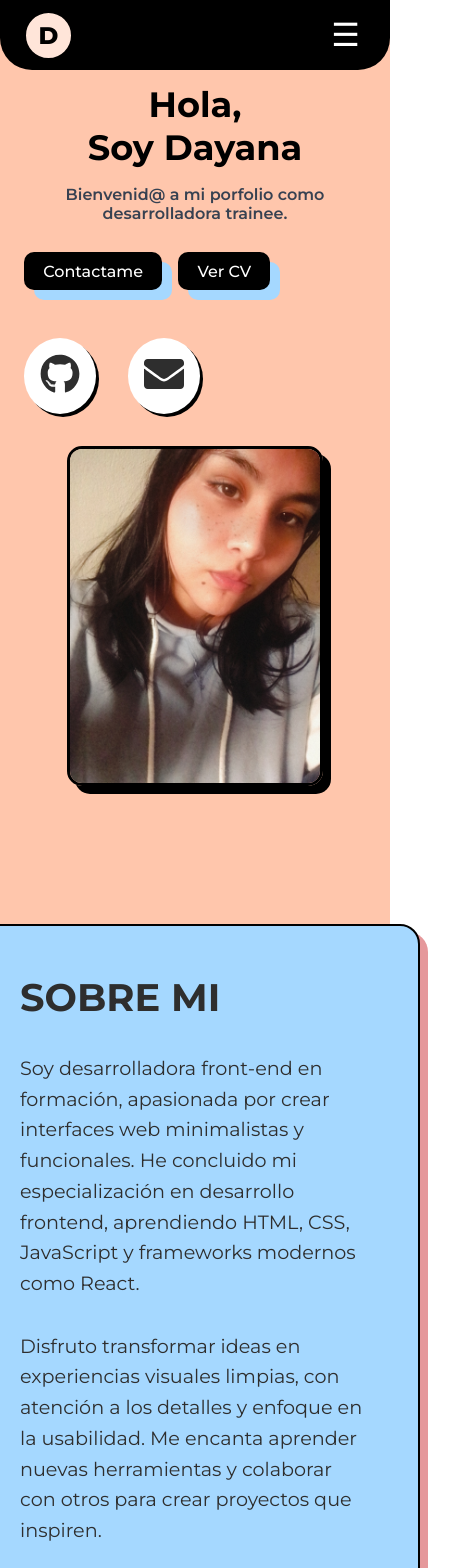
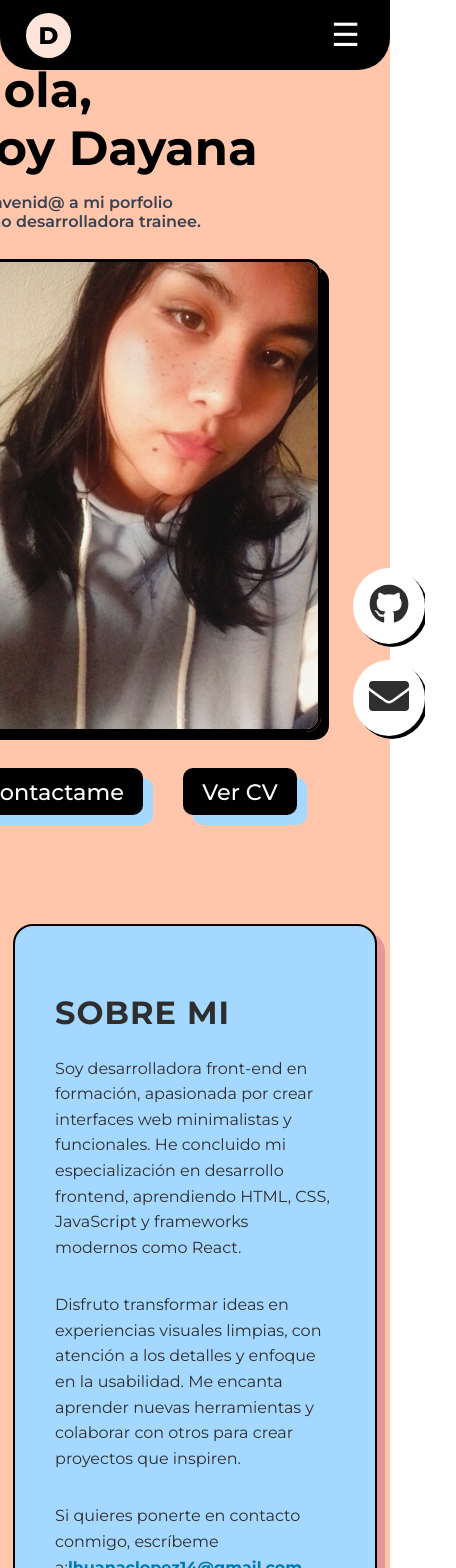
Before and after one commit to Bren-dan-Ny/portafolio, a React (Vite) app in the folder portfolio/: page / in a window 390 px wide. Shown: the top 1568 px of the page, 456 px wide, since content can reach past the window. Built offline with nearby package versions, Linux system fonts and the light colour scheme.

Commit message:
edit responsive

```diff
--- a/portfolio/src/components/Contacto.jsx
+++ b/portfolio/src/components/Contacto.jsx
@@ -6,6 +6,7 @@ function Contacto() {
       <div className="contacto-container">
         <h2>¡Contáctame!</h2>
 
+        <div className="box-item-contacto">
           <div className="contacto-item">
             <svg
               xmlns="http://www.w3.org/2000/svg"
@@ -40,6 +41,8 @@ function Contacto() {
               +51 901 715 166
             </a>
           </div>
+        </div>
+
         <div className="tecnologias">
           <h5>Este sitio está desarrollado con:</h5>
           <div className="tags">
--- a/portfolio/src/components/HeroSection.jsx
+++ b/portfolio/src/components/HeroSection.jsx
@@ -49,6 +49,58 @@ export default function HeroSection() {
           <img src={profile} alt="Dayana" />
         </div>
       </div>
+
+      {/*hero container - movile*/}
+
+      <div className="hero-mobile">
+        {/*titulo y subtitulo*/}
+        <div className="hero-text">
+          <h1>
+            Hola, <br />
+            Soy Dayana
+          </h1>
+          <h3>
+            Bienvenid@ a mi porfolio <br />
+            como desarrolladora trainee.
+          </h3>
+        </div>
+        {/*imagen , botones y redes sociales*/}
+        <div className="hero-media">
+          <div className="hero-actions">
+            <div className="hero-image">
+              <img src={profile} alt="Dayana" />
+            </div>
+            <div className="social-icons">
+              <a
+                href="https://github.com/Bren-dan-Ny"
+                target="_blank"
+                rel="noopener noreferrer"
+                className="icon-background"
+              >
+                <FaGithub className="icon github" />
+              </a>
+              <a
+                href="mailto:lhuanaclopez14@gmail.com"
+                className="icon-background"
+              >
+                <FaEnvelope className="icon email" />
+              </a>
+            </div>
+          </div>
+          <div className="hero-buttons">
+            <a href="#contact" className="btn-primary_">
+              Contactame
+            </a>
+            <a
+              href={`${import.meta.env.BASE_URL}curriculum/cv.pdf`}
+              className="btn-primary_"
+              target="_blank"
+            >
+              Ver CV
+            </a>
+          </div>
+        </div>
+      </div>
     </section>
   );
 }
--- a/portfolio/src/index.css
+++ b/portfolio/src/index.css
@@ -16,3 +16,11 @@ body {
   min-height: 100%;
   box-sizing: border-box;
 }
+/*subtitulos de todo el sitio */
+h2 {
+  font-size: 2.4rem;
+  text-transform: uppercase;
+  color: #2e2e2e;
+  margin-bottom: 2rem;
+  letter-spacing: 1px;
+}
--- a/portfolio/src/styles/about.css
+++ b/portfolio/src/styles/about.css
@@ -13,27 +13,21 @@
   max-width: 700px;
   border: 2px solid #000;
   padding: 3rem;
-  margin: 5rem 0 0 0;
+  margin: 5rem 1.5rem 0 1.5rem;
   box-shadow: 8px 8px 0px #e5989b;
   transition: transform 0.3s ease;
 }
 .about-container:hover {
   transform: translateY(-5px);
 }
-
-h2 {
-  font-size: 2.4rem;
-  text-transform: uppercase;
-  color: #2e2e2e;
-  margin: 0 0 2rem 0;
-}
-p {
+.about-container p {
   font-size: 1.2rem;
   color: #2e2e2e;
   max-width: 800px;
   line-height: 1.6;
   margin-bottom: 2rem;
 }
+
 .about-buttons {
   display: flex;
   gap: 2rem;
--- a/portfolio/src/styles/contacto.css
+++ b/portfolio/src/styles/contacto.css
@@ -17,17 +17,12 @@
   text-align: center;
   width: 100%;
 }
-
-/* --- Título --- */
-.contacto h2 {
-  font-size: 2.4rem;
-  text-transform: uppercase;
-  color: #2e2e2e;
-  margin-bottom: 2rem;
-  letter-spacing: 1px;
+.box-item-contacto {
+  max-width: 600px;
+  margin: 0 auto;
+  padding: 0 1.5rem;
 }
-
-/* --- Ítems de contacto --- */
+/*Ítems de contacto */
 .contacto-item {
   display: flex;
   align-items: center;
--- a/portfolio/src/styles/educacion.css
+++ b/portfolio/src/styles/educacion.css
@@ -13,7 +13,6 @@
   border: 2px solid #000;
   padding: 3rem;
   margin: 5rem 1.5rem 0 1.5rem;
-
   box-shadow: 8px 8px 0px #e5989b;
   transition: transform 0.3s ease;
 }
--- a/portfolio/src/styles/herosection.css
+++ b/portfolio/src/styles/herosection.css
@@ -32,6 +32,7 @@
 
 .hero-buttons {
   display: flex;
+  flex-wrap: wrap;
   gap: 1rem;
 }
 
@@ -64,7 +65,8 @@
 }
 .contact-icons {
   display: flex;
-  gap: 2rem;
+  flex-wrap: wrap;
+  gap: 1rem;
   margin-top: 3rem;
 }
 .icon-background {
@@ -86,10 +88,14 @@
 
 .icon.github:hover {
   color: #181717;
-} /* negro GitHub */
+}
 .icon.linkedin:hover {
   color: #0077b5;
-} /* azul LinkedIn */
+}
 .icon.email:hover {
   color: #d44638;
-} /* rojo Gmail */
+}
+
+.hero-mobile {
+  display: none;
+}
--- a/portfolio/src/styles/portfolio.css
+++ b/portfolio/src/styles/portfolio.css
@@ -34,7 +34,7 @@
   overflow: hidden;
   transition: transform 0.3s ease, box-shadow 0.3s ease;
   width: 100%;
-  max-width: 350px;
+  max-width: 320px;
   display: flex;
   flex-direction: column;
 }
--- a/portfolio/src/styles/responsive.css
+++ b/portfolio/src/styles/responsive.css
@@ -1,10 +1,24 @@
 /*mobile*/
-
 @media (max-width: 768px) {
+  /*titulos de todo el sitio */
+  h2 {
+    font-size: 2rem;
+    margin-bottom: 1.5rem;
+  }
+  /*padding de cada seccion*/
+  .about-container,
+  .port-container,
+  .skills-container,
+  .educacion-container,
+  .contact-container {
+    padding: 2.5rem;
+  }
+  /*navbar */
   .navbar {
     padding: 0 1.5rem;
     height: 70px;
   }
+  /*menu hamburguesa*/
   .menu-toggle {
     display: block;
   }
@@ -29,27 +43,83 @@
     height: 45px;
     font-size: 1.5rem;
   }
-
+  /*hero desktop invisible*/
   .hero-container {
-    flex-direction: column;
-    text-align: center;
-    gap: 2rem;
+    display: none;
   }
-
+  /*hero mobile visible*/
+  .hero-mobile {
+    display: block;
+    margin-top: 2rem;
+  }
   .hero-text h1 {
-    font-size: 2.2rem;
+    font-size: 3rem;
+    margin: 0;
   }
-
   .hero-text h3 {
     font-size: 1rem;
   }
 
+  .hero-media {
+    display: flex;
+    flex-direction: column;
+    gap: 2rem;
+  }
+  .hero-actions {
+    display: flex;
+    flex-direction: row;
+    gap: 2rem;
+  }
+  .hero-image img {
+    max-width: 350px;
+  }
+  .social-icons {
+    display: flex;
+    flex-direction: column;
+    justify-content: end;
+    gap: 1rem;
+  }
+  .hero-buttons {
+    gap: 2.5rem;
+  }
   .btn-primary_ {
+    font-size: 1.4rem;
+  }
+  /*about me section*/
+  .about-container p {
     font-size: 1rem;
-    padding: 0.6rem 1.2rem;
+  }
+  .btn-primary__ {
+    font-size: 1.2rem;
+    padding: 0.6rem 1.5rem;
   }
 
-  .hero-image img {
-    max-width: 250px;
+  /*portfolio section*/
+  .project-item {
+    max-width: 350px;
+  }
+
+  /*education section*/
+  .title-education h3 {
+    font-size: 1.2rem;
+  }
+  .title-education h4 {
+    font-size: 1rem;
+  }
+  .title-education p {
+    margin: 1rem 0;
+    font-size: 0.8rem;
+  }
+  .date-education h5 {
+    font-size: 0.8rem;
+  }
+
+  /*skills section*/
+  .skills-group h3 {
+    font-size: 1.1rem;
+  }
+  .tag {
+    font-size: 0.8rem;
+    padding: 0.4rem 0.8rem;
   }
 }
--- a/portfolio/src/styles/skills.css
+++ b/portfolio/src/styles/skills.css
@@ -12,7 +12,7 @@
   border-radius: 20px;
   border: 2px solid #000;
   padding: 3rem;
-  margin: 5rem 0 0 0;
+  margin: 5rem 1.5rem 0 1.5rem;
   box-shadow: 8px 8px 0px #e5989b;
   transition: transform 0.3s ease;
 }
```
Also changed, not shown: portfolio/src/App.css (deleted). Lines whose indentation alone changed are shown as unchanged.
